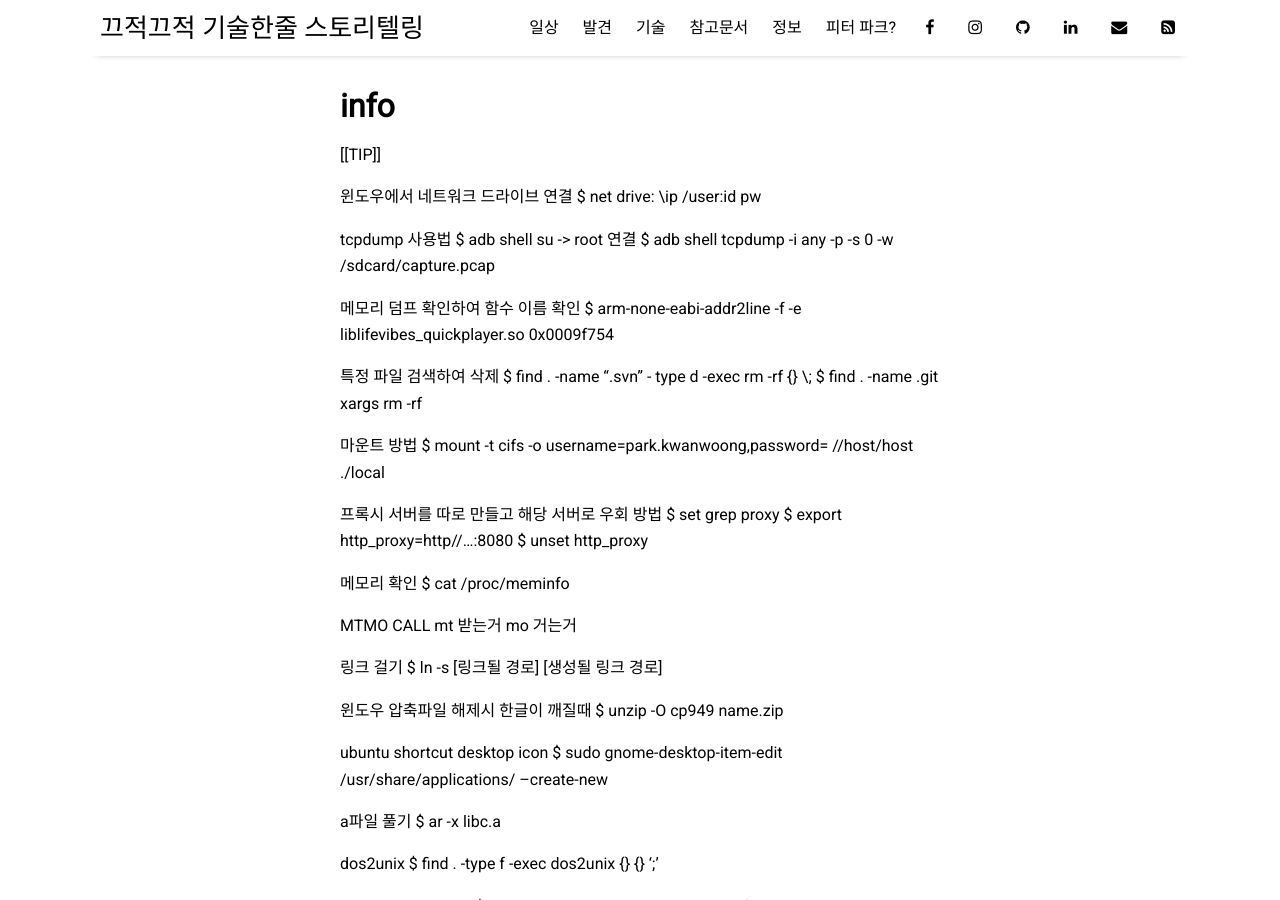
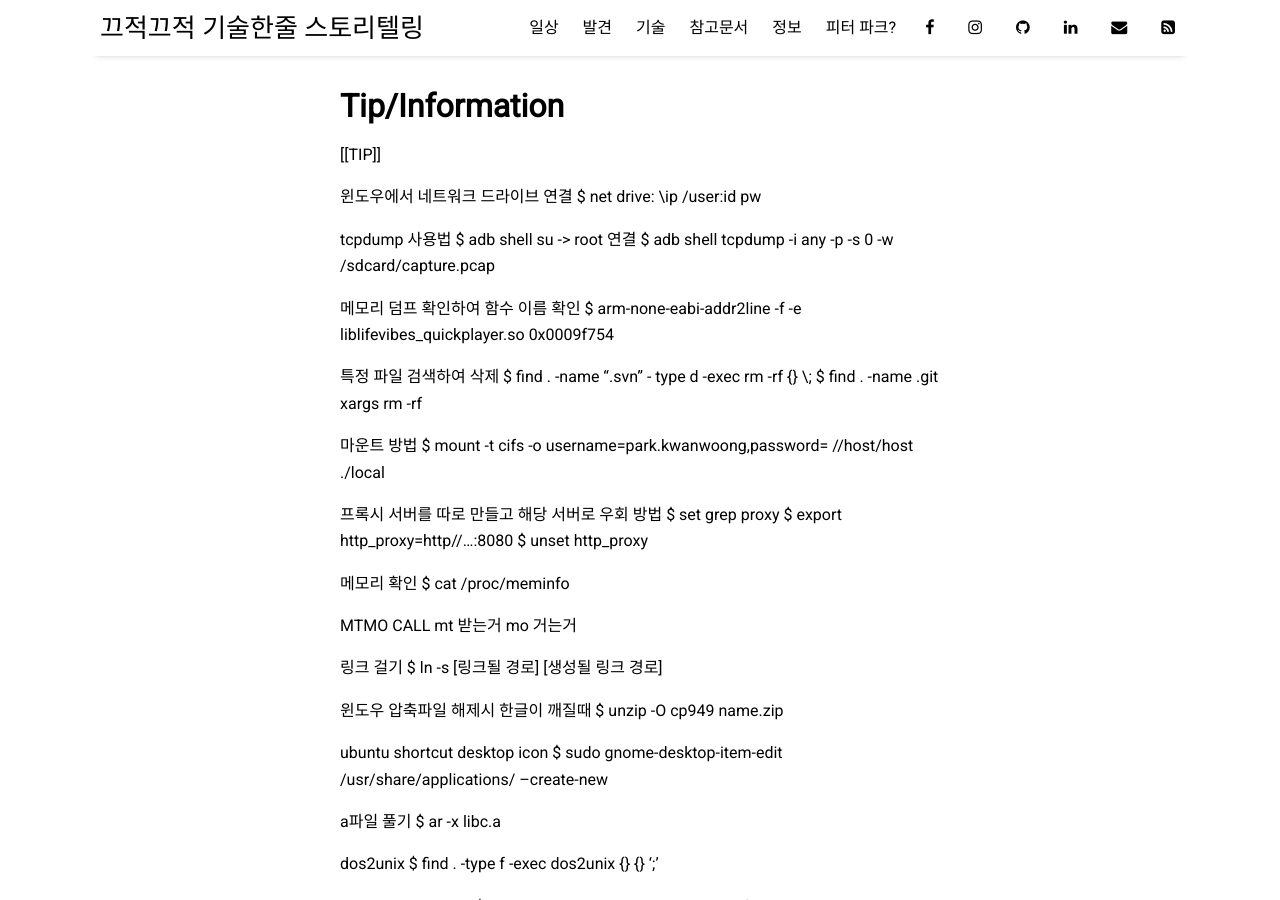
Before and after one commit to parkkw09/parkkw09.github.io, a Jekyll site: the page built from pages/info.md, in a window 1280 px wide and 900 px high. Built offline with Jekyll 4.4.1, drawn with Linux system fonts in a browser that asks for light colours; nearby versions of some CDN libraries.

Commit message:
Modified very simple content.

```diff
--- a/pages/info.md
+++ b/pages/info.md
@@ -1,6 +1,6 @@
 ---
 layout: page
-title: info
+title: Tip/Information
 permalink: /info
 ---
 
```
Also changed, not shown: pages/about.md (+1 -1 lines).
